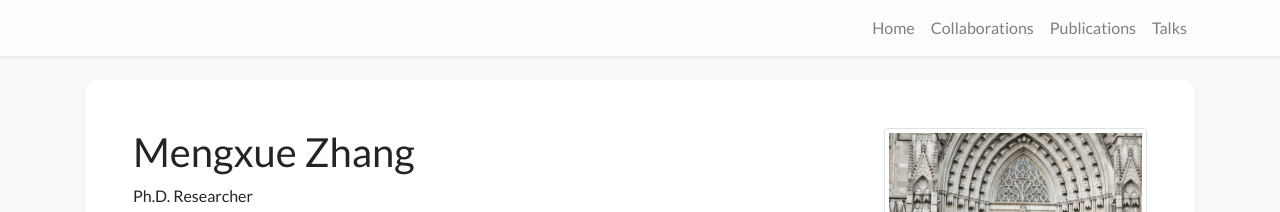
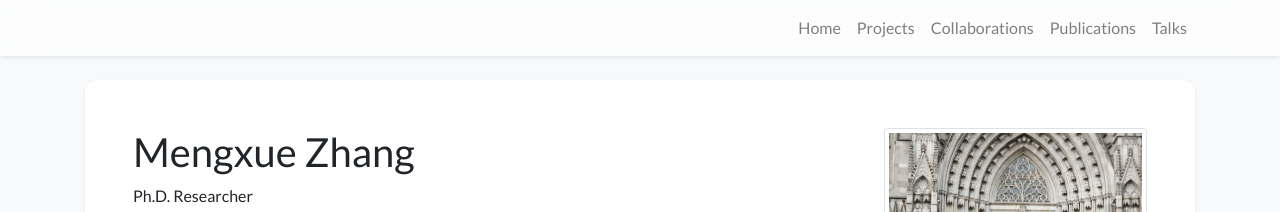
Before and after one commit to mengxue-rs/mengxue-rs.github.io, a Jekyll site: the page built from index.html, in a window 1280 px wide. Shown: the top 212 px of the page. Built offline with Jekyll 4.4.1, drawn with Linux system fonts in a browser that asks for light colours; nearby versions of some CDN libraries; a style sheet for code colours, icons or effects is not loaded.

Commit message:
Update navigation.yml

```diff
--- a/_data/navigation.yml
+++ b/_data/navigation.yml
@@ -5,6 +5,8 @@ pages:
   url: /
 # - name: Home (Layout 2)
 #   url: /index_layout2
+- name: Projects
+  url: /blog
 - name: Collaborations
   url: /collaborations
 - name: Publications
```
